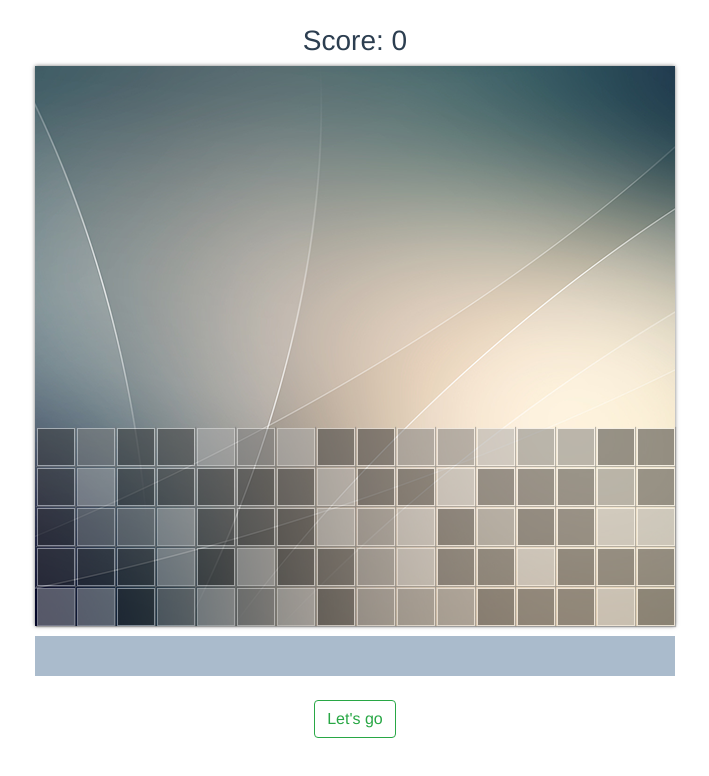
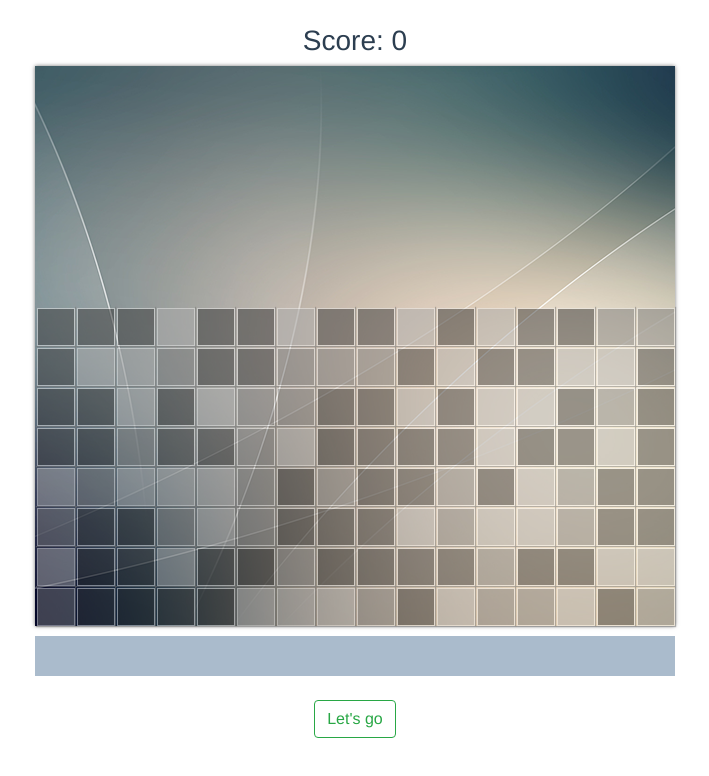
Before and after one commit to S1mkin/realVue_study, a Vue app: page / in a window 1280 px wide. Shown: the top 776 px of the page, without its empty margins (285-994 px from the left). Built offline with nearby package versions, Linux system fonts and the light colour scheme.

Commit message:
Before merge

```diff
--- a/src/components/cubesTest.vue
+++ b/src/components/cubesTest.vue
@@ -65,7 +65,7 @@ import { setTimeout } from 'timers';
 
 const Xmax = 16
 const Ymax = 14
-const Ystart = 5
+const Ystart = 8
 
 function getRandomInt(min, max) {
   return Math.floor(Math.random() * (max - min)) + min;
@@ -81,7 +81,7 @@ export default {
         cubes: [],
         line: [],
         score: 0,
-        speed: 2000,
+        speed: 200,
         gameOn: false,
         initGame: false
     }
```
